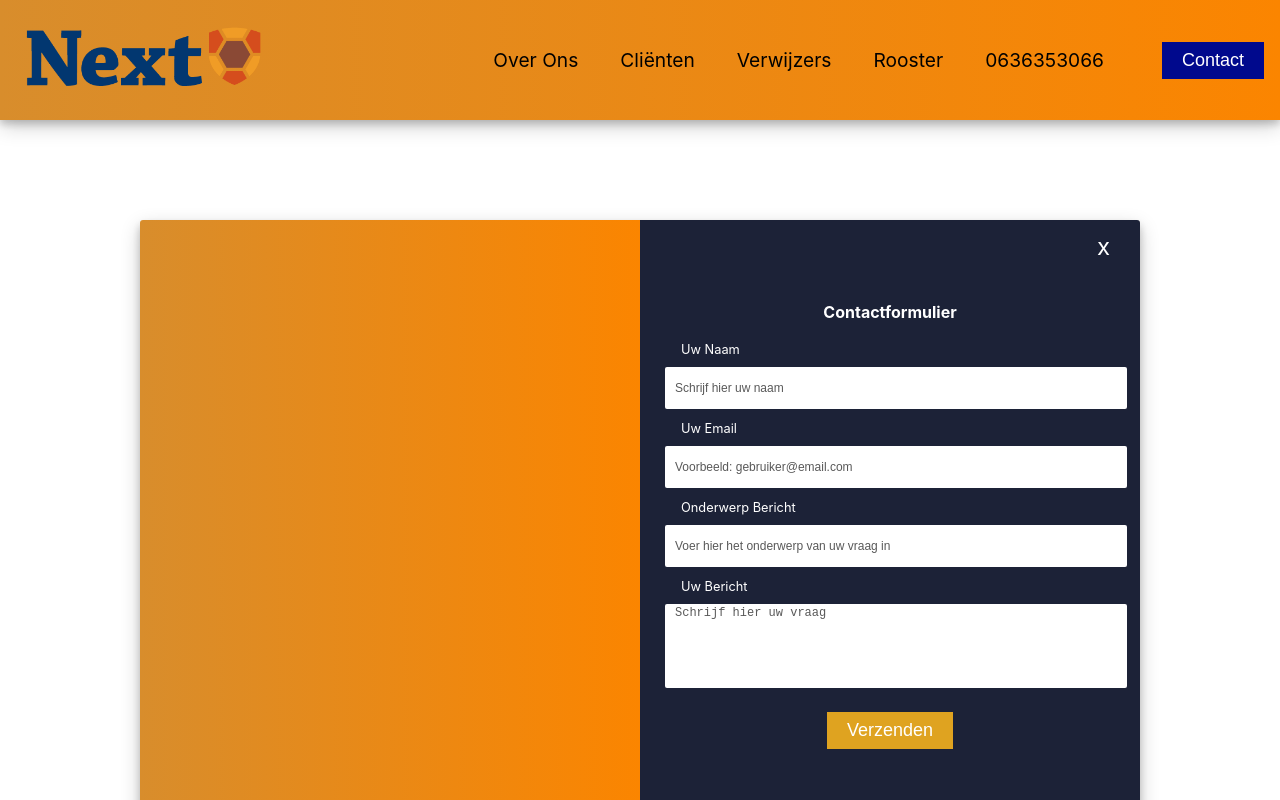
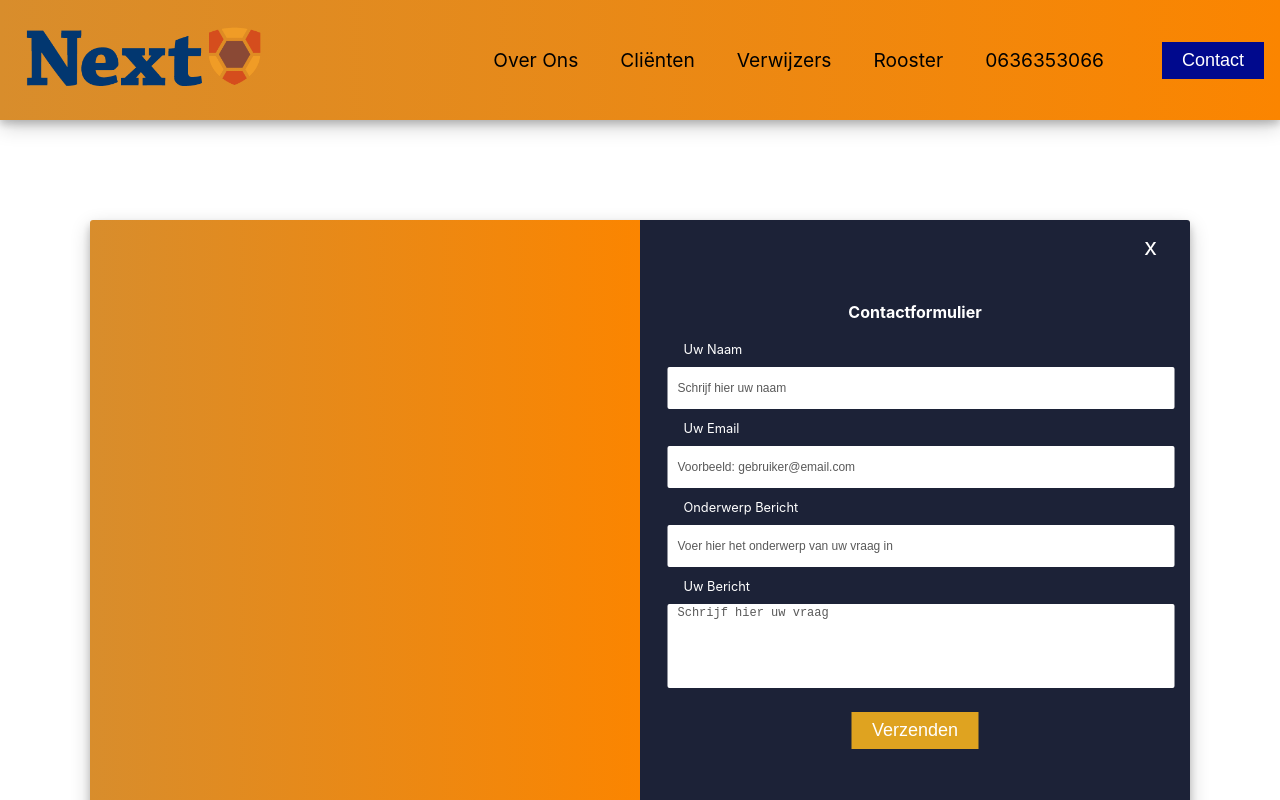
Before and after one commit to daniel1890/Gatsby-Next-NoBootstrap, a Gatsby site: page /contact in a window 1280 px wide. Built offline with nearby package versions, Linux system fonts and the light colour scheme; Gatsby itself is replaced by a stand-in of ours.

Commit message:
small changes.

```diff
--- a/src/components/Cards/Cards.js
+++ b/src/components/Cards/Cards.js
@@ -26,7 +26,7 @@ function Cards(props) {
               <h3>{card.cardTitle}</h3>
               <p>{card.cardDesc}</p>
               <div className="btn__holder">
-                <Link to={card.btnLink}>
+                <a href={card.btnLink}>
                   <Button
                     className="card__btn"
                     buttonSize="btn--medium"
@@ -34,7 +34,7 @@ function Cards(props) {
                   >
                     {card.btnDesc}
                   </Button>
-                </Link>
+                </a>
               </div>
             </div>
           </div>
--- a/src/components/SignupForm/Form.css
+++ b/src/components/SignupForm/Form.css
@@ -1,6 +1,6 @@
 .signupform-container {
   margin: 100px auto;
-  width: 1000px;
+  width: 1100px;
   box-shadow: 0 5px 8px 0 rgba(0, 0, 0, 0.2), 0 7px 20px 0 rgba(0, 0, 0, 0.2);
   position: relative;
   border-radius: 3px;
--- a/src/components/SignupForm/FormSucces.js
+++ b/src/components/SignupForm/FormSucces.js
@@ -1,5 +1,4 @@
 import React from "react"
-import StaticImage from "gatsby-plugin-image"
 
 const FormSucces = () => {
   return (
@@ -7,7 +6,7 @@ const FormSucces = () => {
       <div className="signupform-succes">We hebben uw bericht ontvangen!</div>
       <img
         src="..\images\img-2.svg"
-        alt="succes-image"
+        alt="succes"
         className="signupform-img-2"
       ></img>
     </div>
```
